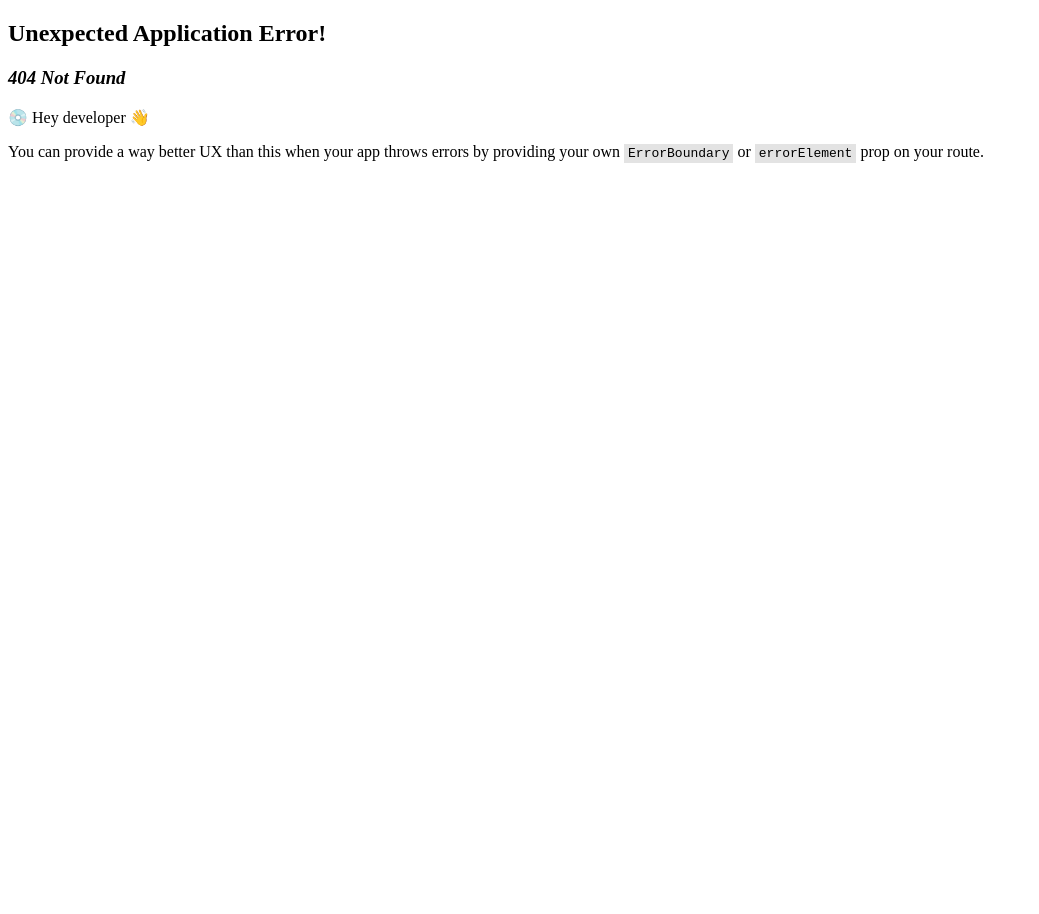
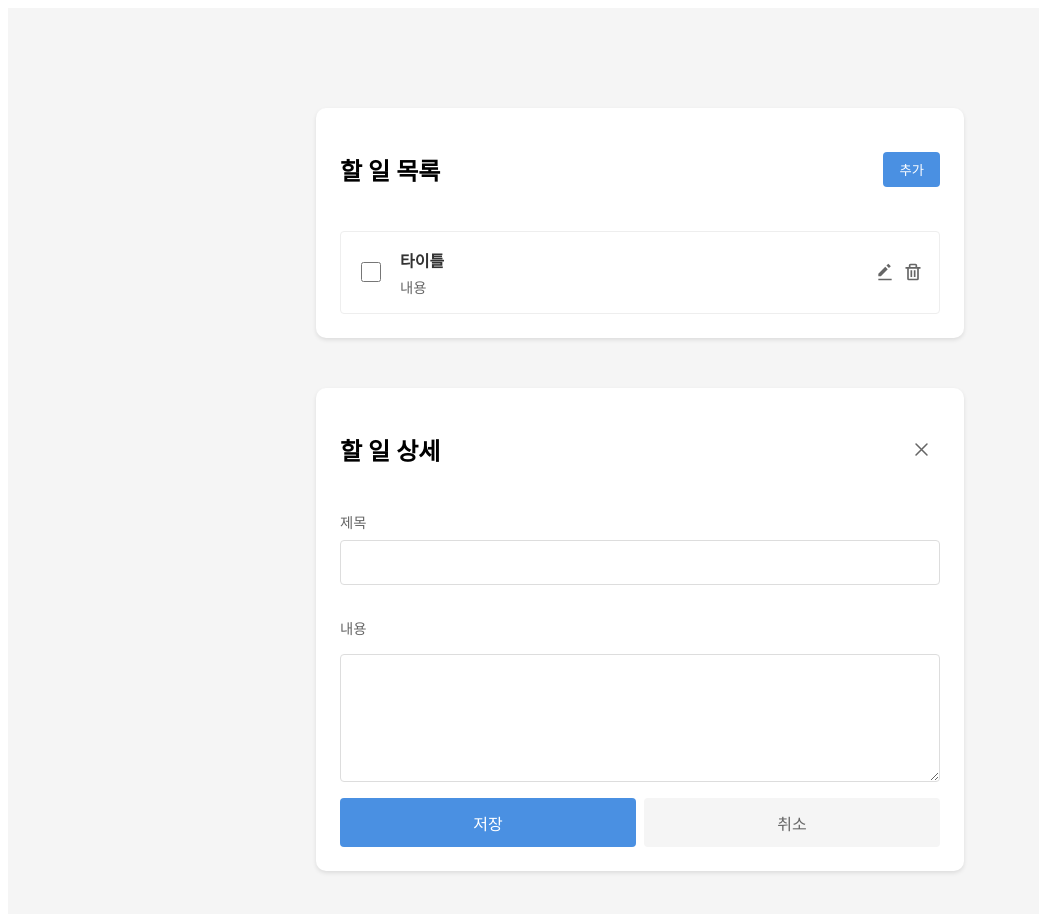
Before and after one commit to mkk00/wanted-pre-onboarding-challenge-fe-27, a React (Vite) app: page /1 in a window 1280 px wide. Before the commit this address had no page. Shown: the top 914 px of the page, without its empty margins (0-1039 px from the left). Before the commit the page ends 800 px from the top, so only its background shows below. Built offline with nearby package versions, Linux system fonts and the light colour scheme.

Commit message:
Todo List 페이지 레이아웃

```diff
--- a/package.json
+++ b/package.json
@@ -13,6 +13,7 @@
     "axios": "^1.7.7",
     "react": "^18.3.1",
     "react-dom": "^18.3.1",
+    "react-icons": "^5.3.0",
     "react-router-dom": "^6.27.0",
     "styled-components": "^6.1.13"
   },
--- /dev/null
+++ b/src/components/TodoDetail.tsx
@@ -0,0 +1,37 @@
+import {
+  Button,
+  Detail,
+  Form,
+  Todo,
+  TodoWrapper,
+} from '@/pages/todo/Todo.styled'
+import { IoCloseOutline } from 'react-icons/io5'
+
+const TodoDetail = () => {
+  return (
+    <TodoWrapper.Container>
+      <Todo.Header>
+        <h2>할 일 상세</h2>
+        <Button.CloseButton type="button">
+          <IoCloseOutline size={25} />
+        </Button.CloseButton>
+      </Todo.Header>
+      <Form.FormWrapper>
+        <Detail.DetailTitle>
+          <Form.Label>제목</Form.Label>
+          <Form.Input />
+        </Detail.DetailTitle>
+        <Detail.DetailContent>
+          <Form.Label>내용</Form.Label>
+          <Form.Textarea />
+        </Detail.DetailContent>
+        <Button.ButtonWrapper>
+          <Button.FormButton>저장</Button.FormButton>
+          <Button.FormButton variant="secondary">취소</Button.FormButton>
+        </Button.ButtonWrapper>
+      </Form.FormWrapper>
+    </TodoWrapper.Container>
+  )
+}
+
+export default TodoDetail
--- a/src/pages/Home.tsx
+++ /dev/null
@@ -1,5 +0,0 @@
-function Home() {
-  return <>메인 페이지</>
-}
-
-export default Home
--- a/src/pages/index.ts
+++ b/src/pages/index.ts
@@ -1,3 +1,3 @@
-export { default as Home } from '@/pages/Home'
+export { default as TodoList } from '@/pages/todo/TodoList'
 export { default as Login } from '@/pages/auth/Login'
 export { default as Signup } from '@/pages/auth/Signup'
--- /dev/null
+++ b/src/pages/todo/Todo.styled.ts
@@ -0,0 +1,247 @@
+import styled, { css } from 'styled-components'
+
+const flexColumn = css`
+  display: flex;
+  flex-direction: column;
+`
+
+const flexCenter = css`
+  display: flex;
+  justify-content: center;
+  align-items: center;
+`
+
+// wrapper
+const Layout = styled.div`
+  ${flexColumn}
+  align-items: center;
+  gap: 50px;
+  padding: 100px 0;
+  margin-bottom: 10px;
+  min-height: 100vh;
+  background-color: #f5f5f5;
+`
+
+const Container = styled.section`
+  width: 100%;
+  max-width: 600px;
+  background: white;
+  border-radius: 10px;
+  box-shadow: 0 2px 4px rgba(0, 0, 0, 0.1);
+  padding: 1.5rem;
+`
+
+const CardWrapper = styled.div`
+  ${flexColumn}
+  gap: 1rem;
+`
+
+// header
+const Header = styled.div`
+  ${flexCenter}
+  justify-content: space-between;
+  margin-bottom: 1.5rem;
+
+  h1 {
+    font-size: 1.5rem;
+    color: #333;
+  }
+`
+
+const Card = styled.div`
+  display: flex;
+  align-items: center;
+  padding: 1rem;
+  border: 1px solid #eee;
+  border-radius: 4px;
+  gap: 1rem;
+
+  &:hover {
+    background-color: #f8f8f8;
+  }
+`
+
+// content
+const ContentWrapper = styled.div`
+  flex: 1;
+`
+
+const Title = styled.h3`
+  margin: 0;
+  font-size: 1rem;
+  color: #333;
+`
+
+const Content = styled.p`
+  margin: 0.25rem 0 0;
+  font-size: 0.9rem;
+  color: #666;
+`
+
+// Form
+const FormWrapper = styled.form`
+  ${flexColumn}
+  gap: 1rem;
+`
+
+const Checkbox = styled.input`
+  width: 20px;
+  height: 20px;
+`
+
+const Label = styled.label`
+  font-size: 0.9rem;
+  color: #666;
+`
+
+const Input = styled.input`
+  padding: 0.8rem;
+  border: 1px solid #ddd;
+  border-radius: 4px;
+  font-size: 1rem;
+
+  &:focus {
+    outline: none;
+    border-color: #4a90e2;
+  }
+`
+
+const Textarea = styled.textarea`
+  padding: 0.8rem;
+  border: 1px solid #ddd;
+  border-radius: 4px;
+  font-size: 1rem;
+  min-height: 100px;
+  resize: vertical;
+
+  &:focus {
+    outline: none;
+    border-color: #4a90e2;
+  }
+`
+
+// Detail
+const DetailTitle = styled.div`
+  ${flexColumn}
+  gap: 0.5rem;
+`
+
+const DetailContent = styled.div`
+  ${flexColumn}
+  gap: 1rem;
+  margin-top: 1rem;
+`
+
+const EmptyDetail = styled.div`
+  ${flexCenter}
+  height: 100%;
+  color: #666;
+`
+
+// Button
+const ButtonWrapper = styled.div`
+  display: flex;
+  gap: 0.5rem;
+  justify-content: center;
+`
+
+const Add = styled.button`
+  background-color: #4a90e2;
+  color: white;
+  border: none;
+  padding: 0.5rem 1rem;
+  border-radius: 4px;
+  cursor: pointer;
+
+  &:hover {
+    background-color: #357abd;
+  }
+`
+
+const IconButton = styled.button`
+  ${flexCenter}
+  border: none;
+  background-color: transparent;
+  color: #666;
+  cursor: pointer;
+  padding: 0;
+
+  &:hover {
+    background-color: #f5f5f5;
+  }
+`
+
+const CloseButton = styled.button`
+  ${flexCenter}
+  background: none;
+  border: none;
+  font-size: 1.5rem;
+  color: #666;
+  cursor: pointer;
+
+  &:hover {
+    color: #333;
+  }
+`
+
+const FormButton = styled.button<{ variant?: 'primary' | 'secondary' }>`
+  width: 100%;
+  padding: 0.8rem 1.5rem;
+  border-radius: 4px;
+  font-size: 1rem;
+  cursor: pointer;
+  border: none;
+
+  ${({ variant = 'primary' }) =>
+    variant === 'primary'
+      ? `
+        background-color: #4a90e2;
+        color: white;
+        &:hover {
+          background-color: #357abd;
+        }
+      `
+      : `
+        background-color: #f5f5f5;
+        color: #666;
+        &:hover {
+          background-color: #eee;
+        }
+      `}
+`
+
+export const TodoWrapper = {
+  Layout,
+  Container,
+  ContentWrapper,
+  CardWrapper,
+}
+
+export const Todo = {
+  Header,
+  Card,
+  Title,
+  Content,
+}
+
+export const Form = {
+  FormWrapper,
+  Checkbox,
+  Label,
+  Input,
+  Textarea,
+}
+
+export const Detail = {
+  DetailTitle,
+  DetailContent,
+  EmptyDetail,
+}
+
+export const Button = {
+  ButtonWrapper,
+  Add,
+  IconButton,
+  CloseButton,
+  FormButton,
+}
--- /dev/null
+++ b/src/pages/todo/TodoList.tsx
@@ -0,0 +1,36 @@
+import { Button, Form, Todo, TodoWrapper } from '@/pages/todo/Todo.styled'
+import { Outlet } from 'react-router-dom'
+import { BiSolidEditAlt, BiTrash } from 'react-icons/bi'
+
+function TodoList() {
+  return (
+    <TodoWrapper.Layout>
+      <TodoWrapper.Container>
+        <Todo.Header>
+          <h2>할 일 목록</h2>
+          <Button.Add type="button">추가</Button.Add>
+        </Todo.Header>
+        <TodoWrapper.CardWrapper>
+          <Todo.Card>
+            <Form.Checkbox type="checkbox" />
+            <TodoWrapper.ContentWrapper>
+              <Todo.Title>타이틀</Todo.Title>
+              <Todo.Content>내용</Todo.Content>
+            </TodoWrapper.ContentWrapper>
+            <Button.ButtonWrapper>
+              <Button.IconButton type="button">
+                <BiSolidEditAlt size={20} />
+              </Button.IconButton>
+              <Button.IconButton type="button">
+                <BiTrash size={20} />
+              </Button.IconButton>
+            </Button.ButtonWrapper>
+          </Todo.Card>
+        </TodoWrapper.CardWrapper>
+      </TodoWrapper.Container>
+      <Outlet />
+    </TodoWrapper.Layout>
+  )
+}
+
+export default TodoList
```
Also changed, not shown: src/router/router.tsx (+9 -2 lines), 1 other file (tests, documents, lock files or other folders).
